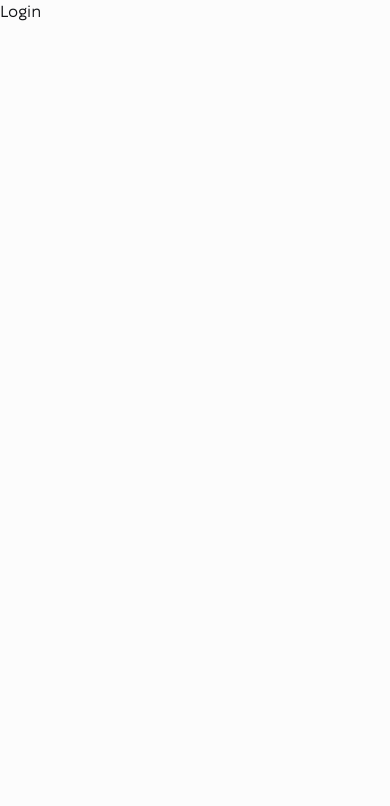
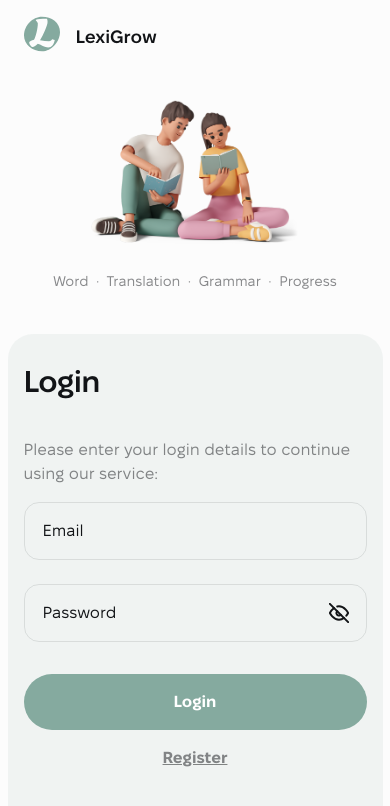
Before and after one commit to andrii-zhygalko/lexi_grow, a Next.js app: page /login in a window 390 px wide. Shown: the top 806 px of the page. Built offline with nearby package versions, Linux system fonts and the light colour scheme.

Commit message:
feat: add layout and components for Login page
- Added LoginPage component to structure the login screen

- Added LoginForm component to handle authentication input

- Created Input, Label, and FormField components to separate concerns within forms

```diff
--- a/src/app/(auth)/login/page.tsx
+++ b/src/app/(auth)/login/page.tsx
@@ -1,7 +1,46 @@
+import Image from 'next/image';
+import Icon from '@/components/common/Icon';
+import { LoginForm } from '@/components/forms/auth-forms/LoginForm';
+
 export default function LoginPage() {
   return (
-    <div>
-      <p>Login</p>
-    </div>
+    <main className='relative min-h-screen w-full bg-background-page md:bg-auth-gradient lg:px-[100px]'>
+      <div className='mx-auto w-full max-w-[375px] md:max-w-[768px] lg:max-w-[1440px]'>
+        <div className='w-full px-4 pt-4 md:px-8 md:pt-6 lg:px-0 lg:pt-8'>
+          <div className='flex items-center gap-4'>
+            <Icon id='#lexigrow' className='h-9 w-9 md:h-12 md:w-12' />
+            <span className='-mb-1.5 font-primary text-lg font-semibold leading-6 text-text-primary md:text-[22px] md:leading-8'>
+              LexiGrow
+            </span>
+          </div>
+        </div>
+        <div className='flex flex-col items-center lg:mt-[114px] lg:flex-row lg:justify-between lg:gap-20'>
+          <div className='order-2 mt-[43px] flex w-full justify-center md:mt-[140px] md:px-[70px] lg:order-1 lg:mt-0 lg:px-0 lg:max-w-[628px]'>
+            <LoginForm />
+          </div>
+          <div className='order-1 flex flex-col items-center md:order-3 lg:order-2'>
+            <div className='relative mt-3 h-[191px] w-[247px] md:hidden lg:mt-0 lg:block lg:h-[435px] lg:w-[498px]'>
+              <Image
+                src='/images/illustration.png'
+                alt='Login illustration'
+                fill
+                priority
+                className='object-contain'
+                sizes='(max-width: 767px) 247px, (min-width: 1440px) 498px'
+              />
+            </div>
+            <div className='mt-4 flex items-center gap-2 text-center font-primary text-sm text-text-secondary md:mt-[172px] md:text-base md:leading-6 md:pb-[106px] lg:mt-4 lg:pb-0'>
+              <span>Word</span>
+              <span>·</span>
+              <span>Translation</span>
+              <span>·</span>
+              <span>Grammar</span>
+              <span>·</span>
+              <span>Progress</span>
+            </div>
+          </div>
+        </div>
+      </div>
+    </main>
   );
 }
--- /dev/null
+++ b/src/components/forms/auth-forms/LoginForm.tsx
@@ -0,0 +1,98 @@
+'use client';
+import { useState } from 'react';
+import { useForm } from 'react-hook-form';
+import { yupResolver } from '@hookform/resolvers/yup';
+import Link from 'next/link';
+import { LoginFormData, loginSchema } from '@/lib/schemas/auth/login';
+import { Button } from '@/components/ui/button';
+import Icon from '@/components/common/Icon';
+import { FormField } from '../form-fields/FormField';
+import { Input } from '../form-fields/Input';
+
+export function LoginForm() {
+  const [showPassword, setShowPassword] = useState(false);
+  const {
+    register,
+    handleSubmit,
+    formState: { errors },
+  } = useForm<LoginFormData>({
+    resolver: yupResolver(loginSchema),
+  });
+
+  const onSubmit = async (data: LoginFormData) => {
+    // TODO: Implement login logic
+    console.log(data);
+  };
+
+  const togglePasswordVisibility = () => {
+    setShowPassword(!showPassword);
+  };
+
+  return (
+    <div
+      className='w-full max-w-[375px] rounded-t-[25px] bg-primary-primaryLight px-4 pb-[57px] pt-8 md:px-16 md:pb-12 md:pt-12 md:rounded-[30px] md:max-w-[628px]'
+      role='region'
+      aria-label='Login form'>
+      <h1 className='mb-10 font-primary text-[30px] font-semibold leading-8 tracking-[-0.6px] text-text-primary md:text-[40px] md:leading-[48px] md:tracking-[-0.8px]'>
+        Login
+      </h1>
+      <p className='mb-4 font-primary text-base leading-6 text-text-secondary md:text-xl md:leading-[30px] md:text-text-secondary/80'>
+        Please enter your login details to continue using our service:
+      </p>
+
+      <form
+        onSubmit={handleSubmit(onSubmit)}
+        className='[&>*+*]:mt-6 [&>:last-child]:mt-8'
+        noValidate>
+        <FormField error={errors.email?.message}>
+          <Input
+            {...register('email')}
+            id='email'
+            type='email'
+            placeholder='Email'
+            autoComplete='email'
+            required
+            error={!!errors.email}
+          />
+        </FormField>
+
+        <FormField error={errors.password?.message}>
+          <div className='relative'>
+            <Input
+              {...register('password')}
+              id='password'
+              type={showPassword ? 'text' : 'password'}
+              placeholder='Password'
+              autoComplete='current-password'
+              required
+              error={!!errors.password}
+            />
+            <Button
+              type='button'
+              variant='ghost'
+              size='icon'
+              onClick={togglePasswordVisibility}
+              className='absolute right-[18px] top-1/2 -translate-y-1/2'
+              aria-label={showPassword ? 'Hide password' : 'Show password'}>
+              <Icon
+                id={showPassword ? '#eye_open' : '#eye_hidden'}
+                className='h-5 w-5 text-text-primary stroke-text-primary fill-none'
+                aria-hidden='true'
+              />
+            </Button>
+          </div>
+        </FormField>
+
+        <Button type='submit' size='login' className='md:text-lg md:leading-7'>
+          Login
+        </Button>
+      </form>
+
+      <Link
+        href='/register'
+        className='mt-4 block text-center font-primary text-base font-bold leading-6 text-text-secondary underline transition-colors hover:text-text-primary focus:outline-none focus-visible:ring-2 focus-visible:ring-border-hover focus-visible:ring-offset-2'>
+        Register
+      </Link>
+    </div>
+  );
+}
--- /dev/null
+++ b/src/components/forms/form-fields/FormField.tsx
@@ -0,0 +1,67 @@
+import React, { forwardRef, type ComponentPropsWithoutRef } from 'react';
+import { Label } from '@/components/ui/label';
+import { cn } from '@/lib/utils';
+import Icon from '@/components/common/Icon';
+
+type FormControlElement =
+  | HTMLInputElement
+  | HTMLTextAreaElement
+  | HTMLSelectElement;
+
+interface FormFieldProps extends ComponentPropsWithoutRef<'div'> {
+  label?: string;
+  error?: string;
+  children: React.ReactElement<{
+    id?: string;
+    'aria-describedby'?: string;
+    'aria-invalid'?: boolean;
+  }>;
+}
+
+export const FormField = forwardRef<HTMLDivElement, FormFieldProps>(
+  ({ label, error, children, className, ...props }, ref) => {
+    const fieldId = children.props.id;
+    const errorId = fieldId ? `${fieldId}-error` : undefined;
+
+    return (
+      <div ref={ref} className={cn('relative space-y-2', className)} {...props}>
+        {label && fieldId && (
+          <Label
+            htmlFor={fieldId}
+            className='font-primary text-base leading-6 text-text-primary'>
+            {label}
+          </Label>
+        )}
+
+        {error && errorId
+          ? React.cloneElement<React.HTMLAttributes<FormControlElement>>(
+              children,
+              {
+                'aria-describedby': errorId,
+                'aria-invalid': true,
+              }
+            )
+          : children}
+
+        {error && (
+          <div
+            id={errorId}
+            role='alert'
+            aria-live='polite'
+            className='absolute -bottom-5 left-0 flex items-center gap-1'>
+            <Icon
+              id='#error'
+              className='h-[18px] w-[18px] fill-status-error'
+              aria-hidden='true'
+            />
+            <span className='font-primary text-xs leading-[18px] tracking-[0.12px] text-status-error -mb-0.5'>
+              {error}
+            </span>
+          </div>
+        )}
+      </div>
+    );
+  }
+);
+
+FormField.displayName = 'FormField';
--- /dev/null
+++ b/src/components/forms/form-fields/Input.tsx
@@ -0,0 +1,41 @@
+import { forwardRef, type ComponentPropsWithoutRef } from 'react';
+import { cn } from '@/lib/utils';
+
+export interface InputProps extends ComponentPropsWithoutRef<'input'> {
+  error?: boolean;
+}
+
+export const Input = forwardRef<HTMLInputElement, InputProps>(
+  ({ className, error, type = 'text', ...props }, ref) => {
+    return (
+      <input
+        type={type}
+        className={cn(
+          'w-full rounded-[15px] border border-border-default bg-transparent px-[18px] py-4',
+          'font-primary text-base leading-6 text-text-primary',
+          'placeholder:text-text-primary',
+          'transition-[border] duration-200 ease-in-out',
+          'hover:border-border-hover',
+          'focus:border-border-hover focus:outline-none focus:ring-1 focus:ring-border-hover',
+          'disabled:cursor-not-allowed disabled:opacity-50',
+          error && [
+            'border-status-error',
+            'hover:border-status-error',
+            'focus:border-status-error focus:ring-status-error',
+          ],
+          !error &&
+            props.value && [
+              'border-status-success',
+              'hover:border-status-success',
+              'focus:border-status-success focus:ring-status-success',
+            ],
+          className
+        )}
+        ref={ref}
+        {...props}
+      />
+    );
+  }
+);
+
+Input.displayName = 'Input';
--- /dev/null
+++ b/src/components/ui/label.tsx
@@ -0,0 +1,26 @@
+'use client';
+
+import * as React from 'react';
+import * as LabelPrimitive from '@radix-ui/react-label';
+import { cva, type VariantProps } from 'class-variance-authority';
+
+import { cn } from '@/lib/utils';
+
+const labelVariants = cva(
+  'text-sm font-medium leading-none peer-disabled:cursor-not-allowed peer-disabled:opacity-70'
+);
+
+const Label = React.forwardRef<
+  React.ComponentRef<typeof LabelPrimitive.Root>,
+  React.ComponentPropsWithoutRef<typeof LabelPrimitive.Root> &
+    VariantProps<typeof labelVariants>
+>(({ className, ...props }, ref) => (
+  <LabelPrimitive.Root
+    ref={ref}
+    className={cn(labelVariants(), className)}
+    {...props}
+  />
+));
+Label.displayName = LabelPrimitive.Root.displayName;
+
+export { Label };
--- a/tailwind.config.ts
+++ b/tailwind.config.ts
@@ -10,6 +10,11 @@ const config: Config = {
   ],
   darkMode: ['class'],
   theme: {
+    screens: {
+      sm: '375px',
+      md: '768px',
+      lg: '1440px',
+    },
     container: {
       center: true,
       padding: '2rem',
@@ -20,6 +25,9 @@ const config: Config = {
       },
     },
     extend: {
+      backgroundImage: {
+        'auth-gradient': `linear-gradient(to top left, ${colors.brand.primary}90 -10%, ${colors.background.page}80 20%, ${colors.background.page} 100%)`,
+      },
       colors: {
         border: colors.border,
         background: colors.background,
```
